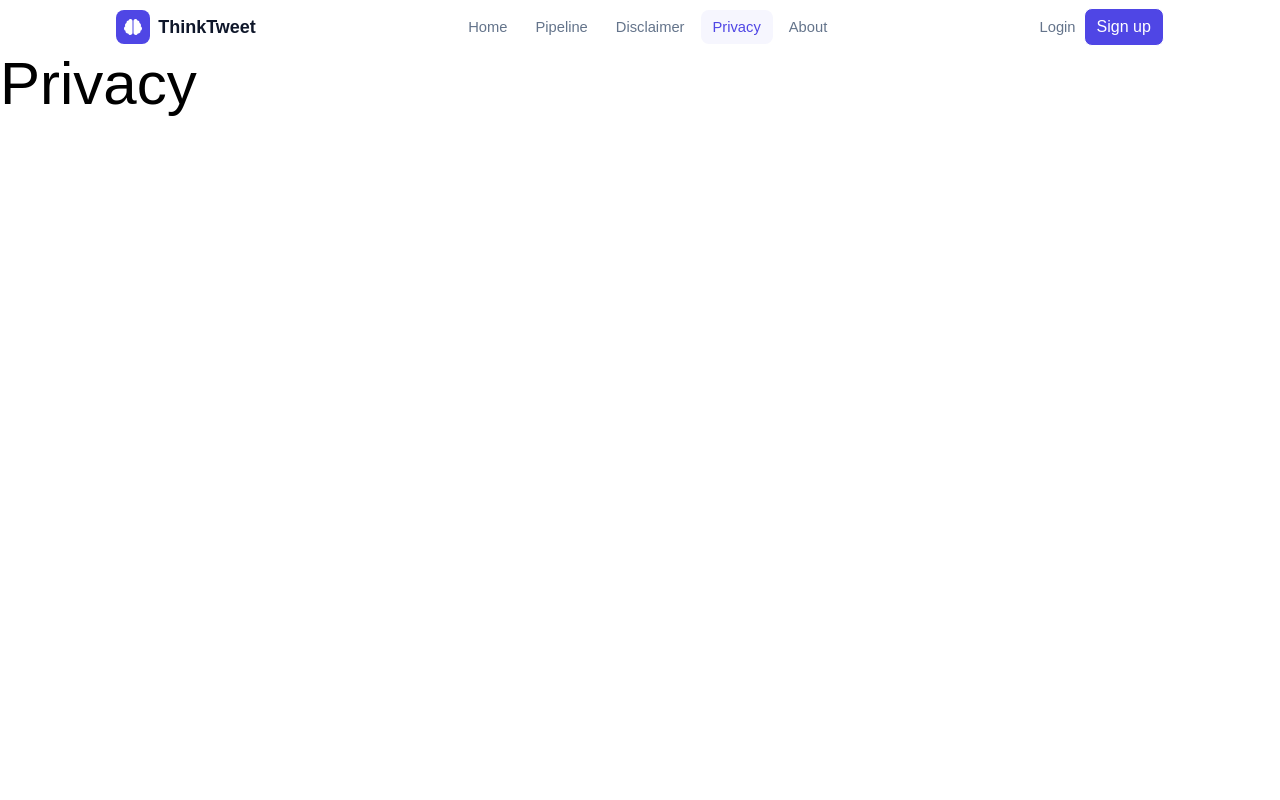
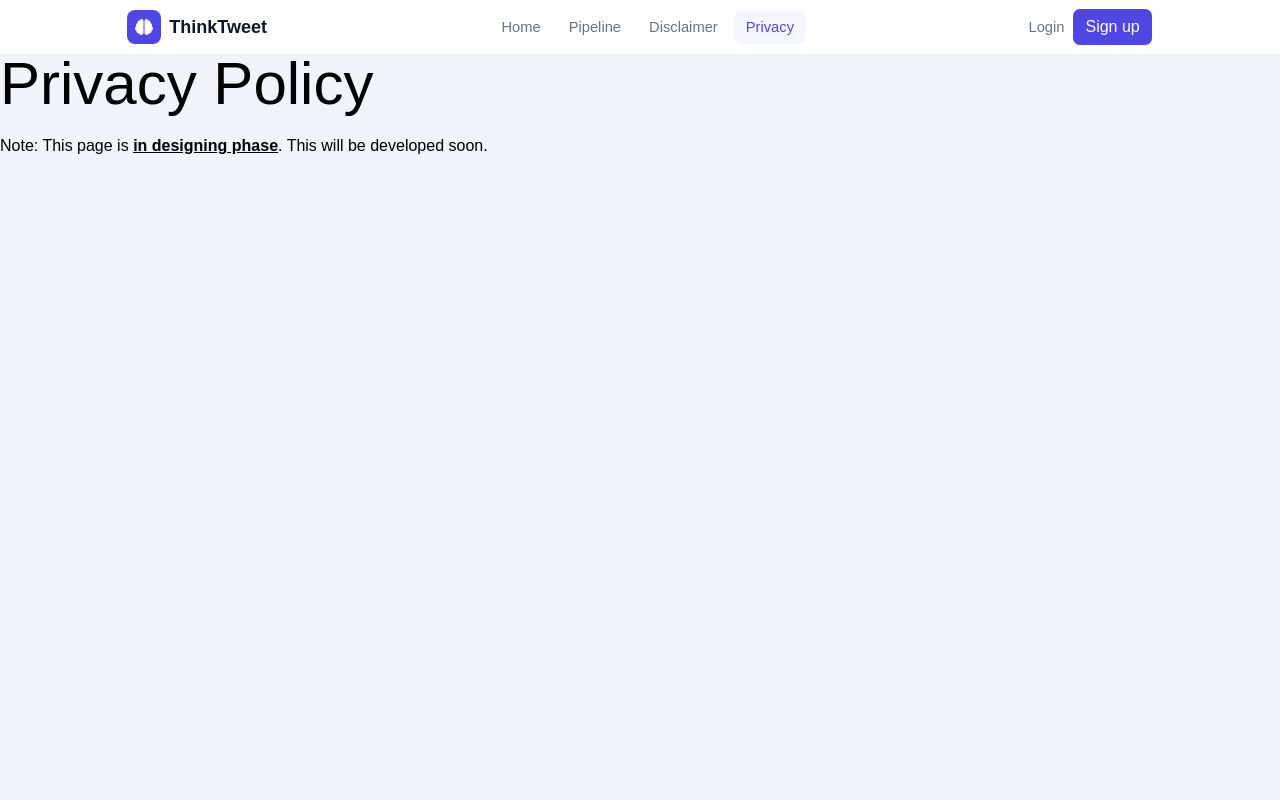
Before and after one commit to noman-codes1/ThinkTweet, a React (Vite) app in the folder frontend/: page /privacy in a window 1280 px wide. Shown: the top 800 px of the page. Built offline with nearby package versions, Linux system fonts and the light colour scheme; no server answers.

Commit message:
style: adjust homepage font, remove about page & add legal placeholder notes

```diff
--- a/frontend/src/App.jsx
+++ b/frontend/src/App.jsx
@@ -30,7 +30,7 @@ const App = () => {
     "/pipeline",
     "/disclaimer",
     "/privacy",
-    "/about",
+    // "/about",
     "/signup",
     "/login",
   ];
@@ -55,7 +55,7 @@ const App = () => {
             <Route path="/login" element={<LogIn />} />
             <Route path="/disclaimer" element={<Disclaimer />} />
             <Route path="/privacy" element={<Privacy />} />
-            <Route path="/about" element={<About />} />
+            {/* <Route path="/about" element={<About />} /> */}
           </Routes>
           <Footer />
           {auth.showLogoutPopup && <Logout />}
--- a/frontend/src/components/Links.jsx
+++ b/frontend/src/components/Links.jsx
@@ -15,7 +15,7 @@ const Links = ({ isLoggedIn }) => {
     { id: 4, path: "/pipeline", pageName: "Pipeline" },
     { id: 5, path: "/disclaimer", pageName: "Disclaimer" },
     { id: 6, path: "/privacy", pageName: "Privacy" },
-    { id: 7, path: "/about", pageName: "About" },
+    // { id: 7, path: "/about", pageName: "About" },
   ];
 
   //finding the current route of the rendered element
--- a/frontend/src/features/marketing/Methodology.jsx
+++ b/frontend/src/features/marketing/Methodology.jsx
@@ -37,7 +37,7 @@ const Methodology = () => {
           );
         })}
       </div>
-      <p className="mt-10 text-center text-[0.95rem] mb-4 text-brand-secondary max-phone:mx-5">
+      <p className="mt-10 text-center text-lg mb-4 text-brand-secondary max-phone:mx-5">
         Ready to see all five parameters applied to real tweets?
       </p>
 
--- a/frontend/src/features/marketing/components/Card.jsx
+++ b/frontend/src/features/marketing/components/Card.jsx
@@ -1,11 +1,12 @@
 import React from "react";
-import {twMerge } from "tailwind-merge"
+import { twMerge } from "tailwind-merge";
 
 const Card = ({ index, iconBox, titleColor, title, descr }) => {
   return (
     <div
       className={twMerge(
-        "border-2 w-auto rounded-xl bg-white border-brand-fourth p-6 hover:-translate-y-1.5 duration-500 hover:cursor-pointer hover:border-brand-tertionary max-md:col-span-1", index === 5 && "col-span-2"
+        "border-2 w-auto rounded-xl bg-white border-brand-fourth p-6 hover:-translate-y-1.5 duration-500 hover:cursor-pointer hover:border-brand-tertionary max-md:col-span-1",
+        index === 5 && "col-span-2",
       )}
     >
       <div className="flex gap-x-4">
@@ -19,7 +20,9 @@ const Card = ({ index, iconBox, titleColor, title, descr }) => {
           <p className="mt-1 font-bold text-base text-brand-primary">{title}</p>
         </div>
       </div>
-      <p className="text-brand-secondary text-sm tracking-wide">{descr}</p>
+      <p className="text-brand-secondary text-[0.9rem] tracking-wide">
+        {descr}
+      </p>
     </div>
   );
 };
--- a/frontend/src/pages/Disclaimer.jsx
+++ b/frontend/src/pages/Disclaimer.jsx
@@ -6,8 +6,14 @@ const Disclaimer = () => {
   document.title = "Disclaimer - ThinkTweet"
 
   return (
-    <div className='text-6xl h-screen'>Disclaimer</div>
-  )
+    <div className="h-screen bg-[#f1f3fb]">
+      <h1 className="text-6xl mb-5">Disclaimer</h1>
+      <p>
+        Note: This page is{" "}
+        <span className="underline font-bold">under development</span>. Check back later
+      </p>
+    </div>
+  );
 }
 
 export default Disclaimer
--- a/frontend/src/pages/Privacy.jsx
+++ b/frontend/src/pages/Privacy.jsx
@@ -1,13 +1,19 @@
-import React from 'react'
+import React from "react";
 
 const Privacy = () => {
-
   //giving the title of the page
-  document.title = "Privacy - ThinkTweet"
+  document.title = "Privacy - ThinkTweet";
 
   return (
-    <div className='text-6xl h-screen'>Privacy</div>
-  )
-}
+    <div className="h-screen bg-[#f1f3fb]">
+      <h1 className="text-6xl mb-5">Privacy Policy</h1>
+      <p>
+        Note: This page is{" "}
+        <span className="underline font-bold">in designing phase</span>. This
+        will be developed soon.
+      </p>
+    </div>
+  );
+};
 
-export default Privacy
+export default Privacy;
```
